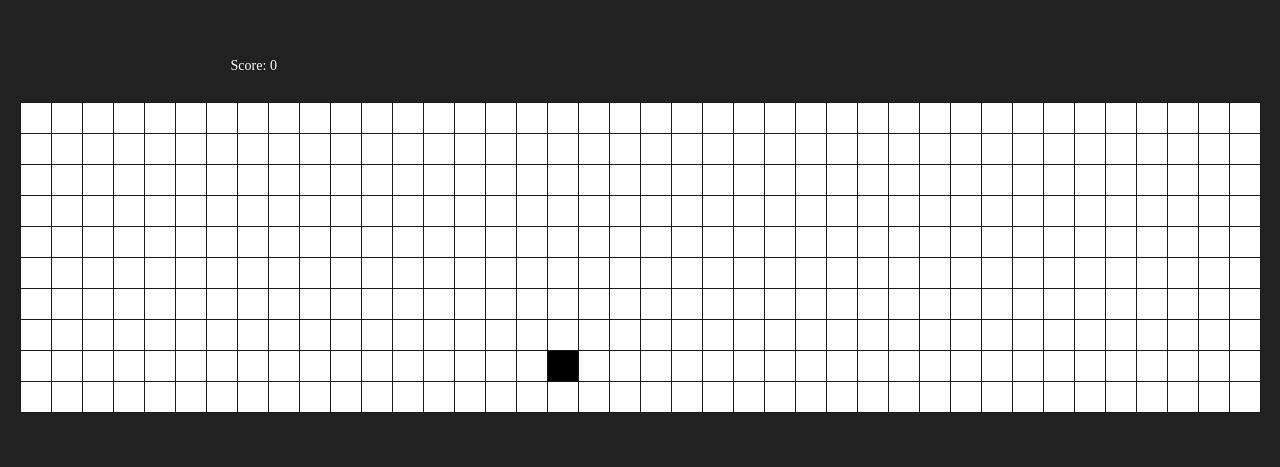
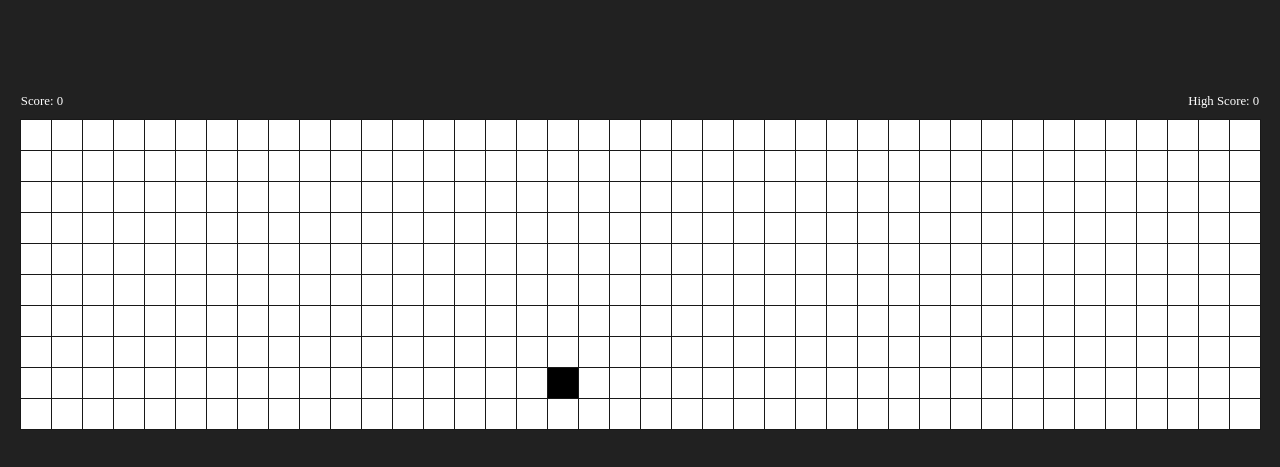
Before and after one commit to ad1tyac0des/Chase-the-Fragment, a plain HTML site: page index.html in a window 1280 px wide. Shown: the part 143-610 px from the top of the page. Drawn offline with Linux system fonts and the light colour scheme.

Commit message:
feat: add high score option

```diff
--- a/index.html
+++ b/index.html
@@ -8,7 +8,10 @@
 </head>
 <body>
     <main>
-        <h1 class="score">Score: <span id="score">0</span></h1>
+        <div class="info">
+            <h1 class="score">Score: <span>0</span></h1>
+            <h2 class="high-score">High Score: <span>0</span></h2>
+        </div>
         <div class="container">
         </div>
     </main>
--- a/script.js
+++ b/script.js
@@ -1,4 +1,5 @@
 const container = document.querySelector(".container");
+const info = document.querySelector(".info");
 const maxBlockInRow = 40;
 const maxRows = 10;
 const squaresWidth = 30;
@@ -6,8 +7,10 @@ const squaresGap = 1;
 const containerPadding = 1;
 
 const containerWidth = containerPadding + maxBlockInRow * squaresGap + maxBlockInRow * squaresWidth;
+const infoWidth = containerPadding + maxBlockInRow * squaresGap + maxBlockInRow * squaresWidth;
 
 container.style.width = `${containerWidth}px`;
+info.style.width = `${infoWidth}px`;
 container.style.padding = `${containerPadding}px`;
 container.style.gap = `${squaresGap}px`;
 
@@ -16,6 +19,7 @@ const hueIncrement = 0.1;
 let animationId = null;
 let activeSquare = null;
 let score = 0;
+let highScore = 0; // New line: Add high score variable
 let targetSquare = null;
 
 function generateColor(hue) {
@@ -32,7 +36,13 @@ function animateColor() {
 }
 
 function updateScore() {
-    document.getElementById("score").textContent = score;
+    document.querySelector(".score span").textContent = score;
+
+    // New code: Update high score if the current score is higher
+    if (score > highScore) {
+        highScore = score;
+        document.querySelector(".high-score span").textContent = highScore;
+    }
 }
 
 function resetGame() {
@@ -51,6 +61,7 @@ function createNewTarget() {
     }
     targetSquare = squares[Math.floor(Math.random() * squares.length)];
     targetSquare.style.backgroundColor = "black";
+    targetSquare.style.transition = "background-color .1s";
 }
 
 for (let i = 0; i < maxBlockInRow * maxRows; i++) {
@@ -81,8 +92,9 @@ for (let i = 0; i < maxBlockInRow * maxRows; i++) {
         setTimeout(() => {
             if (squares !== targetSquare) {
                 squares.style.backgroundColor = "white";
+                squares.style.transition = "background-color 0.4s";
             }
-        }, 100);
+        }, 1500);
     });
 }
 
@@ -91,3 +103,14 @@ container.addEventListener("mouseleave", resetGame);
 // Start the game
 createNewTarget();
 updateScore();
+
+// New code: Load high score from localStorage if available
+if (localStorage.getItem("highScore")) {
+    highScore = parseInt(localStorage.getItem("highScore"));
+    document.querySelector(".high-score span").textContent = highScore;
+}
+
+// New code: Save high score to localStorage when the page is about to unload
+window.addEventListener("beforeunload", () => {
+    localStorage.setItem("highScore", highScore);
+});
--- a/style.css
+++ b/style.css
@@ -14,20 +14,24 @@ main{
     width: 100%;
     height: 100%;
     display:flex;
+    flex-direction: column;
     align-items: center;
     justify-content: center;
     background-color: rgb(33, 33, 33);
-    position: relative;
 }
 
-.score{
+.info{
+    display:flex;
+    align-items: center;
+    justify-content: space-between;
+    padding: .8vw .1vw;
+    color: #fff;
+}
+
+.info h1, .info h2{
     font-family: Neue Machina;
     font-weight: 100;
-    color: white;
-    font-size: 1.1vw;
-    position: absolute;
-    top: 25%;
-    left: 18%;
+    font-size: 1vw;
 }
 
 .container{
@@ -41,4 +45,5 @@ main{
 .squares{
     aspect-ratio: 1;
     background-color: rgb(255, 255, 255);
+    transition: background-color 0.4s;
 }
```
